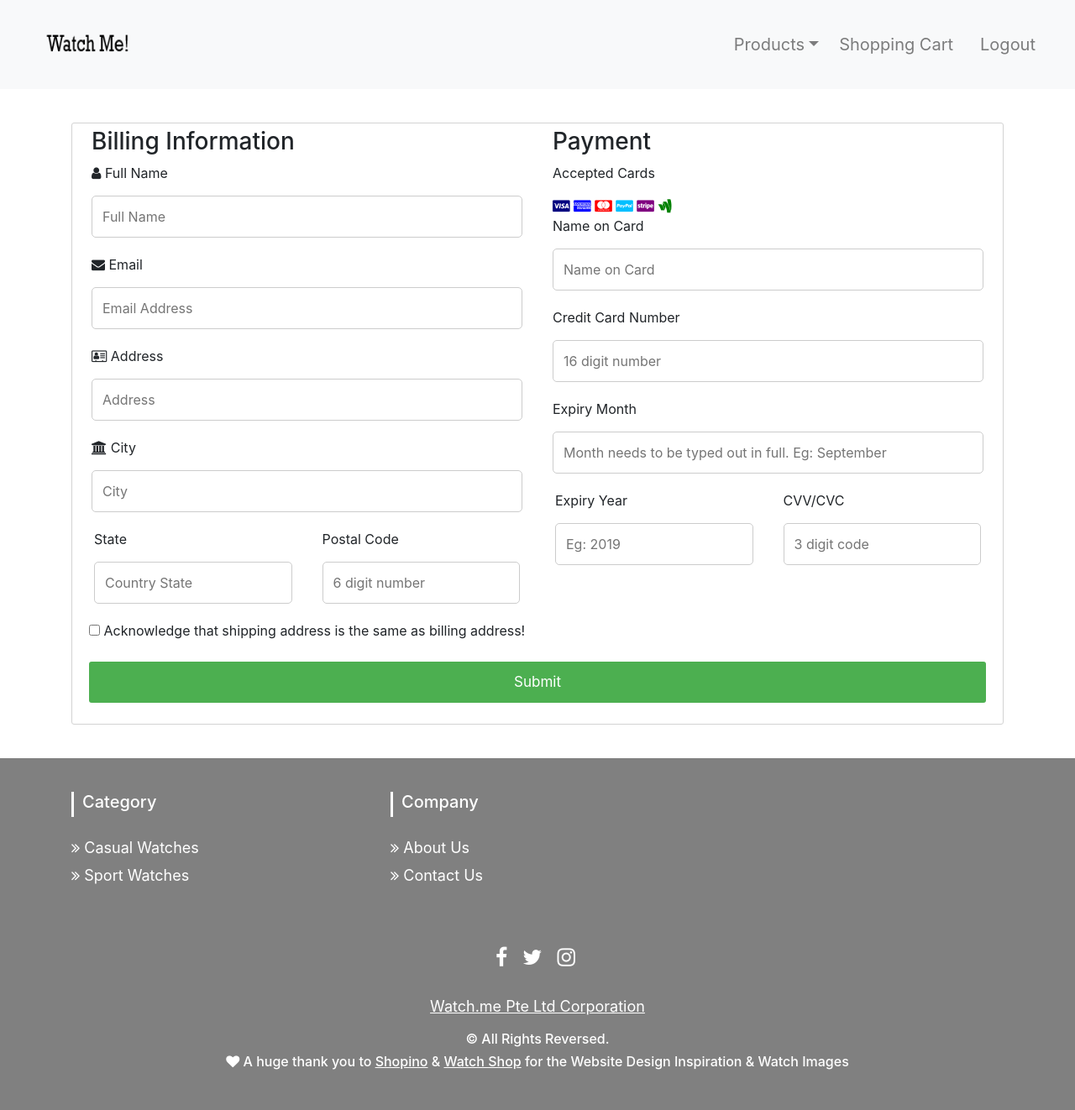
After one commit to javvylx/1004-Project-PHP, a PHP site: the page made by public_html/SubPages/Shopping Cart/payment.php in a window 1280 px wide. The commit adds this page. Shown: the whole page at 84% size. Run offline with PHP 8.4, Linux system fonts and the light colour scheme; the visitor is signed in with stand-in values (Sample User, id 1).

Commit message:
Reuploaded payment.php with JS & updated mainframe.css

```diff
--- /dev/null
+++ b/public_html/SubPages/Shopping Cart/payment.php
@@ -0,0 +1,165 @@
+<!DOCTYPE html>
+<html lang="en">
+<!-- Webpage by Javier Lim Zheng Hao -->
+
+<head>
+<meta name="Description" content="Sign Up">
+<meta charset="utf-8">
+<meta http-equiv="X-UA-Compatible" content="IE=edge">
+<meta name="viewport" content="width=device-width, initial-scale=1">
+<link rel="shortcut icon" type="image/x-icon" href="../../images/Favicon/favicon.png">
+<title>Billing Information</title>
+
+<!-- Bootstrap -->
+<link href="../../css/bootstrap-css.min.css" rel="stylesheet" type="text/css"/>
+<link href="../../css/bootstrap.css" rel="stylesheet" type="text/css">
+<link rel="stylesheet" href="https://cdnjs.cloudflare.com/ajax/libs/font-awesome/4.7.0/css/font-awesome.min.css">
+
+<!--  Custom CSS -->
+<link href="../../css/mainframe.css" rel="stylesheet" type="text/css"/>
+</head>
+<body>
+
+<!-- Header-->
+<?php include "../../header.php"; ?>
+<!-- Header-->
+
+<div class="row">
+  <div class="containercolumn-center">
+    <div class="container">
+      <div class="containerbox">
+        <form action="#" name="paymentform" onsubmit="return validateemail();">
+          <div class="row">
+            <div class="containercolumn-half">
+              <h3>Billing Information</h3>
+              <label for="fname"><i class="fa fa-user"></i> Full Name</label>
+              <input type="text" name="fullname" id="paymentinfo" oninput="OnlyLetters(this)" placeholder="Full Name" required>
+              <label for="email"><i class="fa fa-envelope"></i> Email</label>
+              <input type="text" name="email" id="paymentinfo" placeholder="Email Address" required>
+
+              <label for="adr"><i class="fa fa-address-card-o"></i> Address</label>
+              <input type="text" name="address" id="paymentinfo" oninput="OnlyNumbersLetters(this)" placeholder="Address"required>
+
+              <label for="city"><i class="fa fa-institution"></i> City</label>
+              <input type="text" name="city" id="paymentinfo" minlength="0" maxlength="48" placeholder="City" oninput="OnlyLetters(this) " required>
+              <div class="row">
+                <div class="containercolumn-half">
+                  <label for="state">State</label>
+                  <input type="text" name="state" id="paymentinfo" minlength="0" maxlength="20" placeholder="Country State" oninput="OnlyLetters(this) " required>
+                </div>
+                <div class="containercolumn-half">
+                  <label for="zip">Postal Code</label>
+                  <input type="text" name="postalcode" id="paymentinfo" minlength="0" maxlength="6" placeholder="6 digit number" oninput="OnlyNumbers(this)" required>
+                </div>
+              </div>
+            </div>
+            <div class="containercolumn-half">
+              <h3>Payment</h3>
+              <label for="fname">Accepted Cards</label>
+              <div class="icon-container">
+				  <i class="fa fa-cc-visa" style="color:navy;"></i>
+				  <i class="fa fa-cc-amex" style="color:blue;"></i>
+				  <i class="fa fa-cc-mastercard" style="color:red;"></i>
+				  <i class="fa fa-cc-paypal" style="color:deepskyblue;"></i>
+				  <i class="fa fa-cc-stripe" style="color:purple;"></i>
+				  <i class='fa fa-google-wallet' style="color:green;"></i>
+			  </div>
+              <label for="cname">Name on Card</label>
+              <input type="text" name="cname" id="paymentinfo" minlength="0" maxlength="45" placeholder="Name on Card" oninput="OnlyLetters(this)" required>
+              <label for="ccnum">Credit Card Number</label>
+              <input type="text" name="ccnum" id="paymentinfo" minlength="0" maxlength="16" placeholder="16 digit number" oninput="OnlyNumbers(this)" required>
+              <label for="expmonth">Expiry Month</label>
+              <input type="text" name="expmonth" id="paymentinfo" minlength="0" maxlength="9" placeholder="Month needs to be typed out in full. Eg: September" oninput="OnlyLetters(this)" required>
+              <div class="row">
+                <div class="containercolumn-half">
+                  <label for="expyear">Expiry Year</label>
+                  <input type="text" name="expyear"  minlength="0" maxlength="4" id="paymentinfo" placeholder="Eg: 2019" oninput="OnlyNumbers(this)" required>
+                </div>
+                <div class="containercolumn-half">
+                  <label for="cvv">CVV/CVC</label>
+                  <input type="text" name="cvvcvc" minlength="0" maxlength="3" placeholder="3 digit code" title="Invalid CVC/CCC! Please only enter a 3 digit number." oninput="OnlyNumbers(this)" id="paymentinfo">
+                </div>
+              </div>
+            </div>
+          </div>
+          <label>
+            <input type="checkbox" required name="sameadr">
+            Acknowledge that shipping address is the same as billing address! </label>
+          <input type="submit" class="btnbillinginfo" id="paymentinfo">
+        </form>
+      </div>
+    </div>
+  </div>
+</div>
+
+<!--footer-->
+<?php include "../../footer.php" ?>
+<!--footer-->
+
+<script>
+
+function OnlyLetters(inputtxt)
+  {
+   var regexletters = /^[a-zA-Z-,]+(\s{0,1}[a-zA-Z-, \b])*$/;
+   if(inputtxt.value.match(regexletters))
+     {
+      return true;
+     }
+   else
+     {
+     alert("Invalid Input! Only letters are allowed. Please do not enter illegal characters & numbers!");
+     return false;
+     }
+  }
+
+function OnlyNumbers(inputtxt)
+  {
+   var regexnumbers = /^[0-9]*$/;
+   if(inputtxt.value.match(regexnumbers))
+     {
+      return true;
+     }
+   else
+     {
+     alert("Invalid Input! Only numbers are allowed. Please do not enter illegal characters & letters!");
+     return false;
+     }
+  }
+
+function OnlyNumbersLetters(inputtxt)
+  {
+   var regexletternum = /^([a-zA-Z0-9 ]+)$/;
+   if(inputtxt.value.match(regexletternum))
+     {
+      return true;
+     }
+   else
+     {
+     alert("Invalid Input! Only numbers & letters are allowed. Please do not enter illegal characters!");
+     return false;
+     }
+  }
+
+function validateemail()
+	{
+		var email = document.forms["paymentform"]["email"].value;
+		var emailValidator = /^(([^<>()\[\]\\.,;:\s@"]+(\.[^<>()\[\]\\.,;:\s@"]+)*)|(".+"))@((\[[0-9]{1,3}\.[0-9]{1,3}\.[0-9]{1,3}\.[0-9]{1,3}\])|(([a-zA-Z\-0-9]+\.)+[a-zA-Z]{2,}))$/;
+
+		if (!email.match(emailValidator))
+		{
+			alert("Please Enter a Valid Email Address!");
+			return false;
+		}
+	}
+	</script>
+
+</script>
+
+<!--JS Plug In-->
+
+<script src="../../js/jquery-3.3.1.min.js"></script>
+<script src="../../js/bootstrap-4.3.1.js"></script>
+<script src="../../js/Shopping Cart/payment.js"></script>
+
+</body>
+</html>
--- a/public_html/css/mainframe.css
+++ b/public_html/css/mainframe.css
@@ -528,3 +528,62 @@ textarea {
 }
 
 /********************************************** End of Contact Us *******************************************/
+
+/********************************************** Start of Payment Portal *******************************************/
+.containercolumn-half {
+ flex: 50%;
+ padding: 0 18px;
+}
+
+.containercolumn-center {
+ flex: 75%;
+ padding: 0 18px;
+}
+
+.containerbox {
+  padding: 5px 20px 15px 20px;
+  margin: 40px 0px 40px 0px;
+  border: 1px solid lightgrey;
+  border-radius: 3px;
+}
+
+input[type=text][id="paymentinfo"] {
+  width: 100%;
+  margin-bottom: 20px;
+  padding: 12px;
+  border: 1px solid #ccc;
+  border-radius: 5px;
+}
+
+label {
+  margin-bottom: 15px;
+  display: block;
+}
+
+.btnbillinginfo {
+  background-color: #4CAF50;
+  color: white;
+  padding: 12px;
+  margin: 10px 0;
+  border: none;
+  width: 100%;
+  border-radius: 3px;
+  cursor: pointer;
+  font-size: 17px;
+}
+
+.btnbillinginfo :hover {
+  background-color: #45a049;
+}
+
+
+@media (max-width: 800px) {
+  .row {
+	flex-direction: column-reverse;
+  }
+  .col-25 {
+	margin-bottom: 20px;
+  }
+}
+
+/********************************************** End of Payment Portal *******************************************/
```
